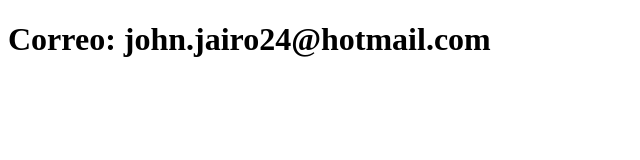
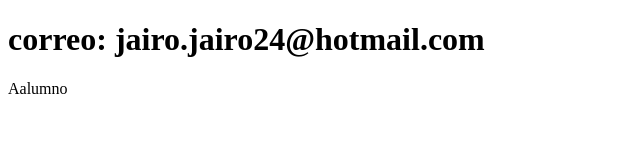
Before and after one commit to joortiz2306/sistema-de-registro2, a plain HTML site: page contacto.html in a window 1280 px wide. Shown: the whole page, without its empty margins (0-640 px from the left). Drawn offline with Linux system fonts and the light colour scheme.

Commit message:
se agrego texto alumno

```diff
--- a/contacto.html
+++ b/contacto.html
@@ -3,9 +3,10 @@
 <head>
     <meta charset="UTF-8">
     <meta name="viewport" content="width=device-width, initial-scale=1.0">
-    <title>Contacto</title>
+    <title>contacto</title>
 </head>
 <body>
-    <h1>Correo: john.jairo24@hotmail.com</h1>
+    <h1>correo: jairo.jairo24@hotmail.com</h1>
+        <P>Aalumno</P>
 </body>
 </html>
```
